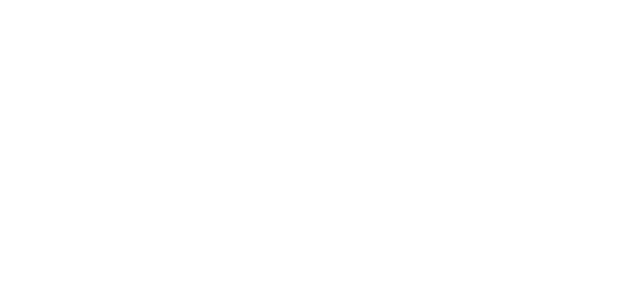
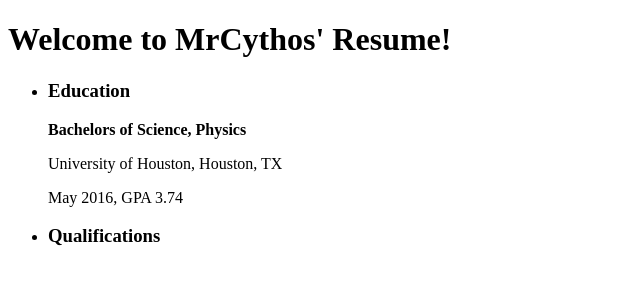
Before and after one commit to MrCythos/MrCythos.github.io, a plain HTML site: page resume/resume.html in a window 1280 px wide. Shown: the whole page, without its empty margins (0-640 px from the left). Drawn offline with Linux system fonts and the light colour scheme.

Commit message:
Resume updating

```diff
--- a/resume/resume.html
+++ b/resume/resume.html
@@ -0,0 +1,20 @@
+<!DOCTYPE html>
+<html>
+<head>
+	<title>My Resume</title>
+	<body>
+	<h1 id="headerFirst">Welcome to MrCythos' Resume!</h1>
+	<ul>
+		<li>
+			<h3>Education</h3>
+			<p><strong>Bachelors of Science, Physics</strong></p>
+			<p>University of Houston, Houston, TX</p>
+			<p>May 2016, GPA 3.74</p>
+		</li>
+		<li>
+			<h3>Qualifications</h3>
+		</li>
+	</ul>
+	</body>
+</head>
+</html>
```
Also changed, not shown: index.html (+2 -1 lines).
